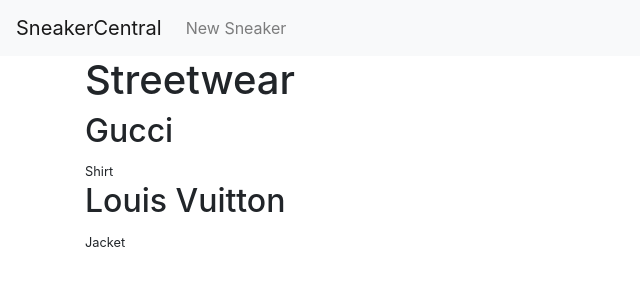
After one commit to diyarkudrat/Closet_Organizer, a Flask app: page /streetwear in a window 1280 px wide. The commit adds this page. Shown: the top 300 px of the page, without its empty margins (0-640 px from the left). Run offline with Flask 2, Linux system fonts and the light colour scheme; some libraries are stand-ins or nearby versions.

Commit message:
add streetwear compnent

```diff
--- a/app.py
+++ b/app.py
@@ -63,7 +63,7 @@ def sneaker_create():
             'name': request.form.get('name'),
             'brand': request.form.get('brand'),
             'created_at': datetime.now(),
-            # 'photo': request.form.get('Photos').split(),
+            'photo_url': request.form.get('photos'),
             'colorway': request.form.get('colorway'),
             'release_date': request.form.get('release_date'),
             'price': request.form.get('price')
@@ -72,6 +72,15 @@ def sneaker_create():
     sneaker_id = sneakers.insert_one(sneaker).inserted_id
     return redirect(url_for('sneakers_show', sneaker_id=sneaker_id))
 
+streetwears = [
+    {'brand': 'Gucci', 'type': 'Shirt'},
+    {'brand': 'Louis Vuitton', 'type': 'Jacket'}
+]
+
+@app.route('/streetwear')
+def streetwears_index():
+    return render_template('streetwears_index.html', streetwears=streetwears)
+
 
 
 if __name__ == '__main__':
--- a/templates/partials/sneakers_form.html
+++ b/templates/partials/sneakers_form.html
@@ -32,6 +32,6 @@
     <!-- Input photo URL -->
     <div class='form-group'>
         <label for='sneaker-photos'>Photo URL</label<br>
-        <input class='form-control' id='sneaker-photos' type='text' name='photos' value='{{ sneaker.photo_url }}'' />{{ "\n".join(sneaker.photos) }}</input>
+        <input class='form-control' id='sneaker-photos' type='text' name='photos' value='{{ sneaker.photo_url }}'</input>
     </div>
   </fieldset>
--- a/templates/sneakers_index.html
+++ b/templates/sneakers_index.html
@@ -1,4 +1,5 @@
 {% extends 'base.html' %}
+
 
 {% block content %}
 
@@ -9,7 +10,7 @@
         <!-- Displays each item using bootstrap -->
         {% for sneaker in sneakers %}
 
-            <div class='card' style='width: 18rem;'>
+            <div class='card' style='width: 14rem;'>
 
               <img class='card-img-top' src='{{ sneaker.photo_url }}'>
 
--- a/templates/sneakers_new.html
+++ b/templates/sneakers_new.html
@@ -6,6 +6,7 @@
 
   <div class='col-sm-6 col-sm-offset-3'>
       <form method='POST' action='/sneakers'>
+          <input type='hidden' name='_method' value='PUT'/>
           {% include 'partials/sneakers_form.html' %}
           <div class='form-group'>
               <button class='btn btn-primary' type='submit'>Save Sneaker</button>
--- /dev/null
+++ b/templates/streetwears_index.html
@@ -0,0 +1,9 @@
+{% extends 'base.html' %}
+
+{% block content %}
+    <h1>Streetwear</h1>
+    {% for streetwear in streetwears %}
+        <h2>{{ streetwear.brand }}</h2>
+        <small>{{ streetwear.type }}</small>
+    {% endfor %}
+{% endblock %}
```
Also changed, not shown: 2 other files.
